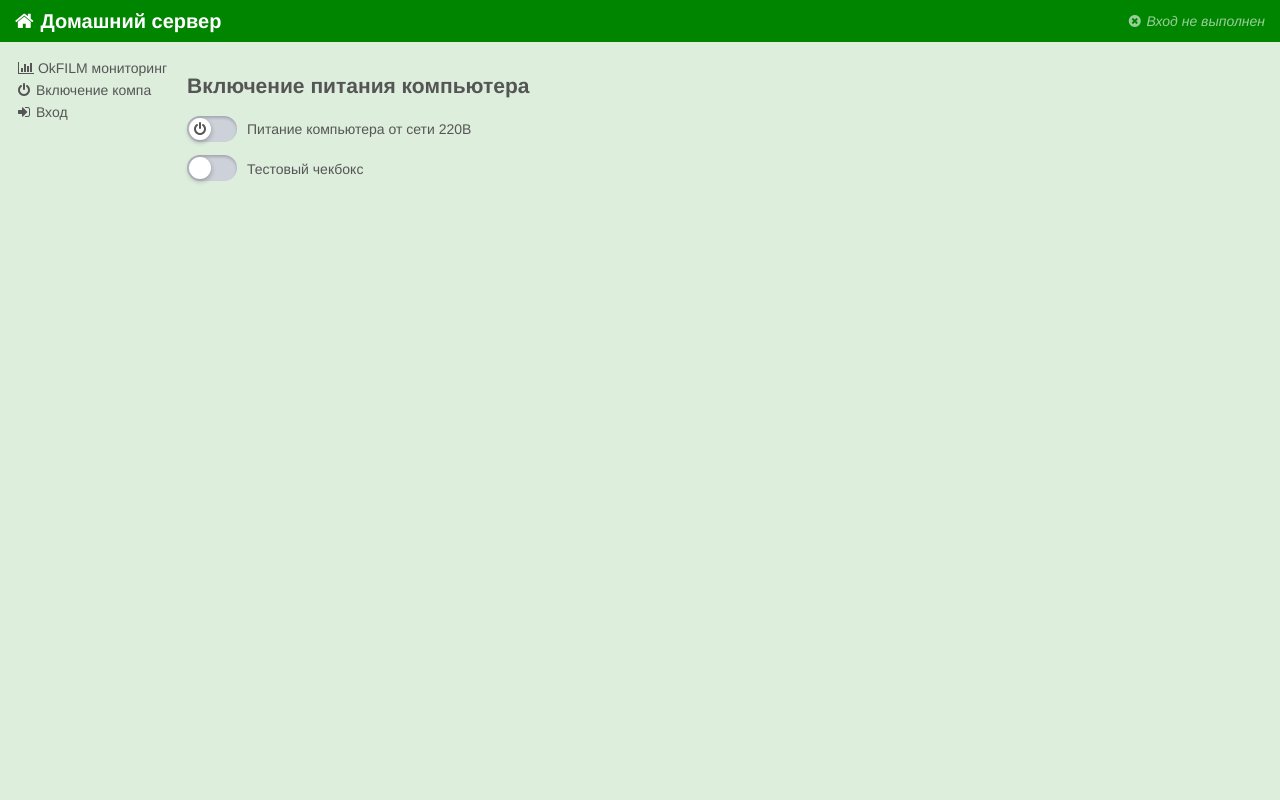
After one commit to ZatolokinPavel/py_raspberry_server, a Flask app: page /py_back/power in a window 1280 px wide. The commit adds this page. Run offline with Flask 2, Linux system fonts and the light colour scheme.

Commit message:
add "power" page

```diff
--- a/app/static/css/main.css
+++ b/app/static/css/main.css
@@ -6,6 +6,7 @@
 .center {text-align: center;}
 img {border: 0 none; height: auto; max-width: 100%; vertical-align: middle;}
 ul {list-style: outside none none; margin: 0; padding: 0;}
+.fa {min-width: 1em;}   /* чтобы не дёргались тексты рядом с иконкапи Font Awesome после загрузки */
 
 /* Подгонка под старые браузеры*/
 article, aside, details, figcaption, figure, footer, header, main, menu, nav, section, summary {display: block;}   /* Делаем HTML5 элементы блочными */
@@ -36,6 +37,7 @@ body{color: #555; background: #ddeedd; font-size: 14px;
 
 
 .page_header{background: #008500; position: fixed; height: 42px; width: 100%; left: 0; top: 0; z-index: 3; color: #fff}
+.page_header a {color: inherit; text-decoration: none;}
 .page_header h1 {line-height: 42px; margin: 0 15px; font-size: 20px;}
 .page_header .login {line-height: 42px; margin: 0 15px;}
 
@@ -46,3 +48,25 @@ body{color: #555; background: #ddeedd; font-size: 14px;
 .sidebar a:hover{background: #aaeeaa}
 
 .container{margin: 42px 0 0 0; padding: 15px 0 15px 187px; width: 100%; position: relative;}
+
+
+/* Красивые переключатели */
+.switcher {vertical-align: top; margin: 0 3px 0 0; width: 17px; height: 17px;}  /* Немного облагораживаем стандартный чекбокс для IE8 и более старых версий */
+.switcher + label {cursor: pointer; line-height: 26px;}                         /* Показываем, что label кликабелен */
+.switcher:disabled + label {opacity: 0.5; cursor: auto;}
+.switcher:not(checked) {display: none;}                                         /* Прячем оригинальный чекбокс */
+.switcher:not(checked) + label {position: relative; padding: 0 0 0 60px;}
+.switcher:not(checked) + label.empty {padding: 0 25px; margin-right: 10px; display: inline;}    /* Если текст в теге label не нужен */
+.switcher:not(checked) + label:after {                                                          /* Поле (корпус) переключателя */
+    position: absolute; width: 50px; height: 26px; top: -6px; left: 0; content: '';
+    background: #cdd1da; border-radius: 13px; display: block;
+    box-shadow: inset 0 2px 3px rgba(0,0,0,0.2);
+}
+.switcher:not(checked) + label:not(.fa):before {content: '';}                                   /* Если на ползунке переключателя не будет иконки Font Awesome */
+.switcher:not(checked) + label:before {                                                         /* Ползунок переключателя */
+    position: absolute; width: 22px; height: 22px; top: -4px; left: 2px; z-index: 1;
+    background: #fff; border-radius: 11px; display: block; transition: left 0.2s ease-in;
+    box-shadow: 0 2px 5px rgba(0,0,0,0.3); line-height: 22px; text-align: center;
+}
+.switcher:checked + label:after {background: #9FD468;}                          /* Меняем фон чекбокса, когда он включен. */
+.switcher:checked + label:before {left: 26px;}                                  /* Сдвигаем переключатель чекбокса, когда он включен. */
--- a/app/templates/base.html
+++ b/app/templates/base.html
@@ -12,7 +12,11 @@
 <body>
 
 <div class="page_header">
-    <h1 class="fl-l"><i class="fa fa-home"></i> Домашний сервер</h1>
+    <h1 class="fl-l">
+        <a href="/py_back">
+            <i class="fa fa-home"></i> Домашний сервер
+        </a>
+    </h1>
     <div class="fl-r login">
         {% if user %}<strong>{{user}}</strong>&nbsp;{% endif %}
         <i style="opacity: 0.6">
@@ -28,7 +32,7 @@
 <div class="sidebar">
     <ul id="sidebar_menu">
         <li><a id="to_sec_monitoring" href="#"><i class="fa fa-bar-chart"></i> OkFILM мониторинг</a></li>
-        <li><a id="to_sec_power_on" href="#"><i class="fa fa-power-off"></i> Включение компа</a></li>
+        <li><a href="/py_back/power"><i class="fa fa-power-off"></i> Включение компа</a></li>
         <li><a id="to_sec_login" href="#"><i class="fa fa-sign-in"></i> Вход</a></li>
     </ul>
 </div>
--- /dev/null
+++ b/app/templates/power.html
@@ -0,0 +1,16 @@
+{% extends "base.html" %}
+{% block content %}
+        <div>
+            <h2>Включение питания компьютера</h2>
+            <p>
+                <input type="checkbox" class="switcher" id="computer_power"
+                {% if is_power_on %}checked{% endif %} />
+                <label class="fa fa-power-off empty" for="computer_power"></label>
+                Питание компьютера от сети 220В
+            </p>
+            <p>
+                <input type="checkbox" class="switcher" id="test" />
+                <label for="test">Тестовый чекбокс</label>
+            </p>
+        </div>
+{% endblock %}
--- a/app/views.py
+++ b/app/views.py
@@ -10,6 +10,13 @@ def index():
     return render_template("index.html", user=None)
 
 
+@app.route('/py_back/power')
+def power_page():
+    return render_template("power.html",
+                           user=None,
+                           is_power_on=False)
+
+
 # Раздача статики
 @app.route('/py_back/static/<path:path>')
 def send_static(path):
```
